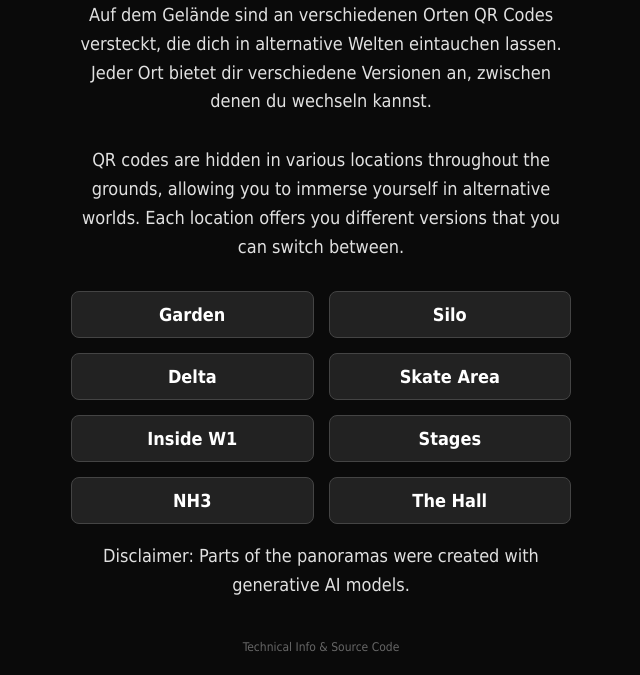
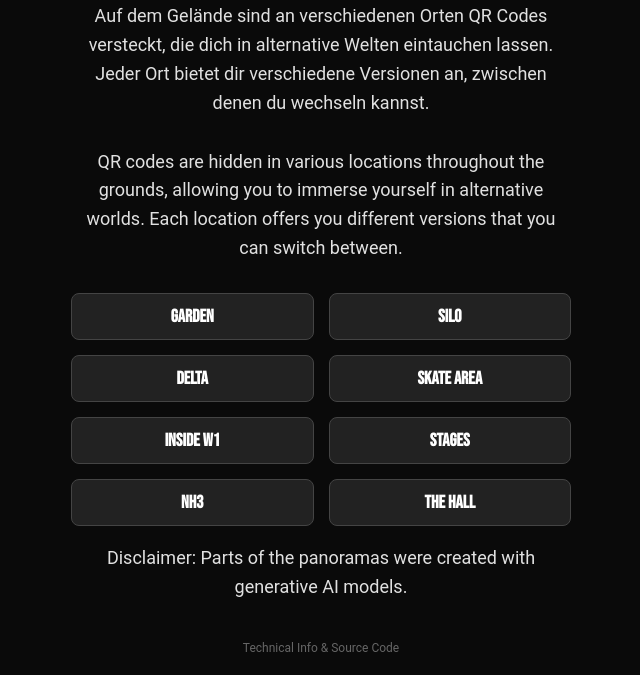
Before and after one commit to smlpt/fokus-festival-2026_panorama-viewer, a plain HTML site: page index.html in a window 1280 px wide. Shown: the part 140-815 px from the top of the page, without its empty margins (319-959 px from the left). Drawn offline with nearby package versions, Linux system fonts and the light colour scheme.

Commit message:
Use google fonts to serve Bebas Neue

```diff
--- a/index.html
+++ b/index.html
@@ -4,12 +4,16 @@
 <head>
   <meta charset="UTF-8" />
   <meta name="viewport" content="width=device-width, initial-scale=1.0" />
+  <link rel="preconnect" href="https://fonts.googleapis.com">
+  <link rel="preconnect" href="https://fonts.gstatic.com" crossorigin>
+  <link href="https://fonts.googleapis.com/css2?family=Bebas+Neue&display=swap" rel="stylesheet">
+
   <title>Fokus Festival Panoramas</title>
   <style>
     body {
       background: #0a0a0a;
       color: #eee;
-      font-family: 'Bebas Neue', Tahoma, Geneva, Verdana, sans-serif;
+      font-family: 'Roboto', sans-serif;
       display: flex;
       justify-content: center;
       align-items: center;
@@ -26,6 +30,7 @@
     }
 
     h1 {
+      font-family: 'Bebas Neue', 'Roboto', sans-serif;
       color: #fff600;
       margin-bottom: 10px;
     }
@@ -45,6 +50,7 @@
     }
 
     .loc-btn {
+      font-family: 'Bebas Neue', 'Roboto', sans-serif;
       background: #222;
       color: #fff;
       border: 1px solid #444;
```
